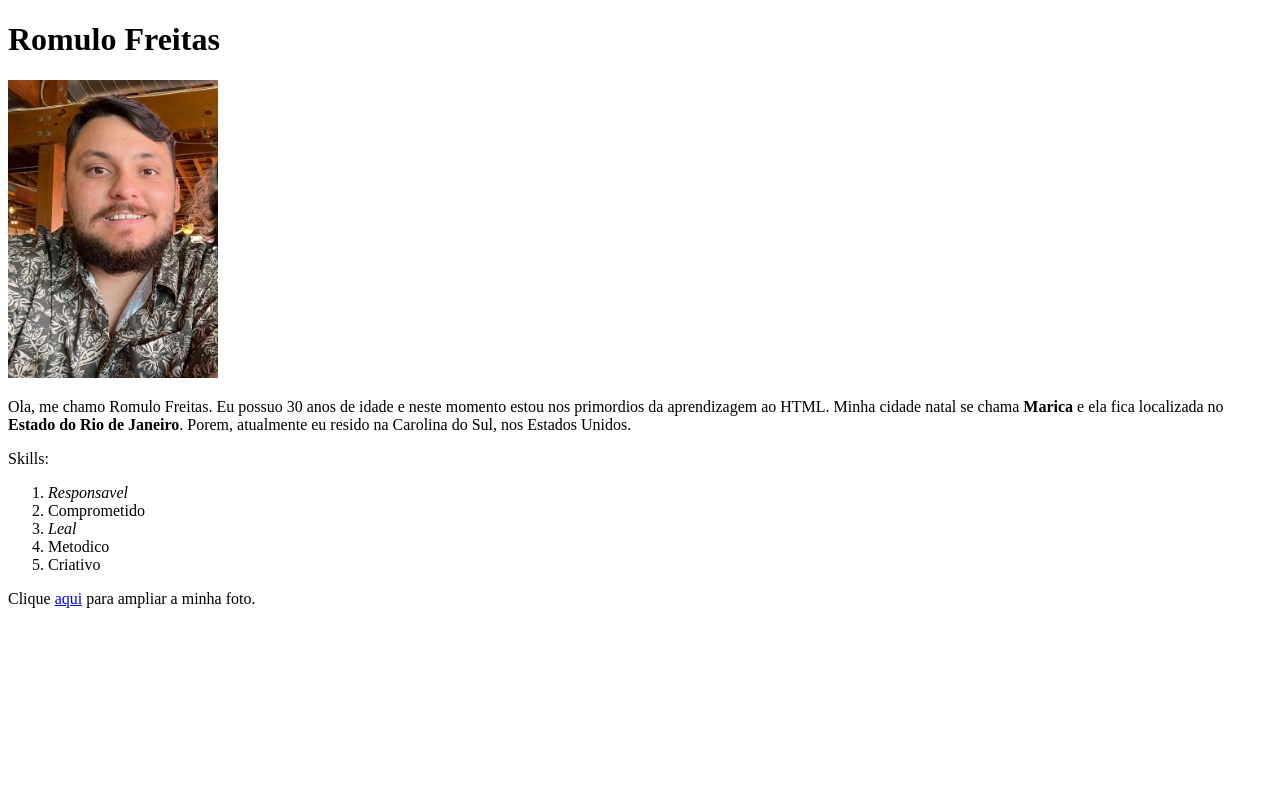
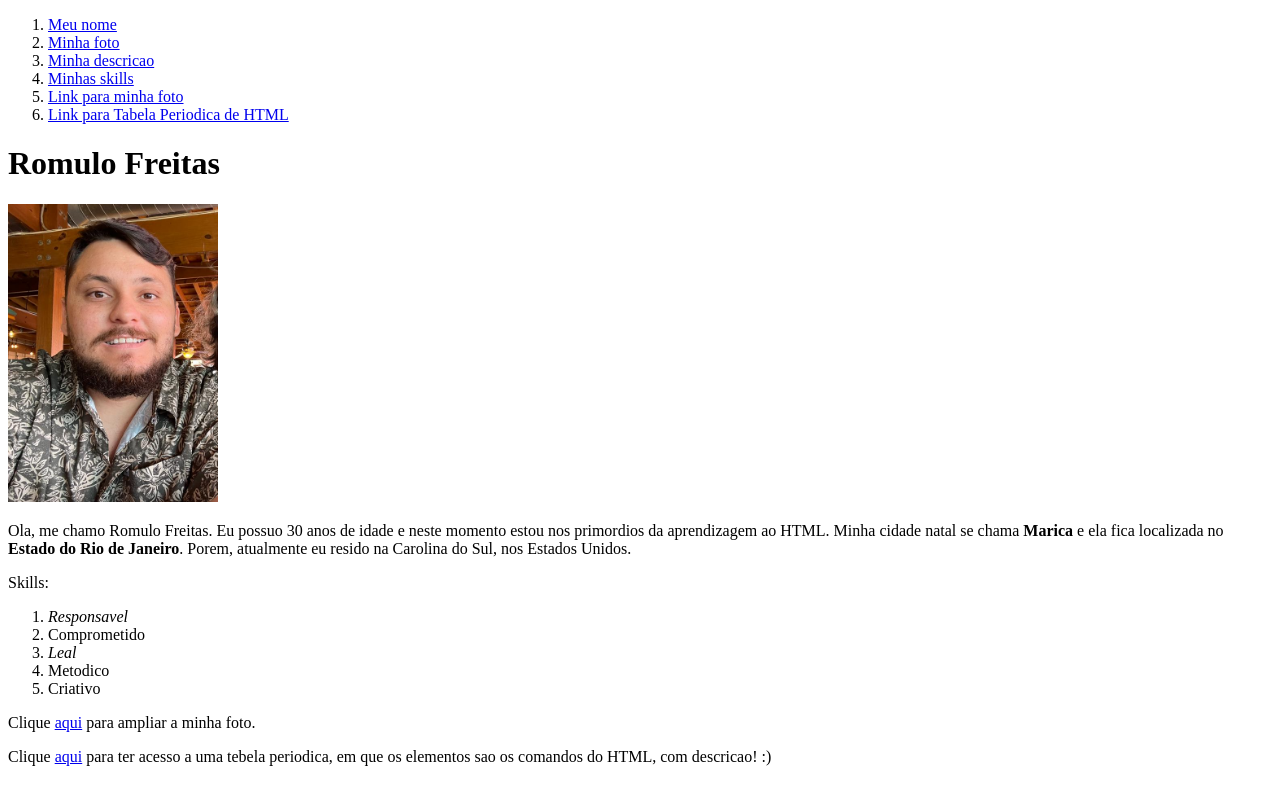
Before and after one commit to romulorfreitas/romulorfreitas.github.io., a plain HTML site: page index.html in a window 1280 px wide. Drawn offline with Linux system fonts and the light colour scheme.

Commit message:
Aqui eu adicionei um indice no inicio do portfolio

```diff
--- a/index.html
+++ b/index.html
@@ -4,14 +4,23 @@
     <meta charset="UTF-8">
     <meta http-equiv="X-UA-Compatible" content="IE=edge">
     <meta name="viewport" content="width=device-width, initial-scale=1.0">
-    <title>Romulo`s Portfolio</title>
+    <title id="nome">Romulo`s Portfolio</title>
 </head>
 <body>
+    <ol><li> <a href="#nome">Meu nome</a></li>
+        <li> <a href="#foto">Minha foto</a></li>
+        <li> <a href="#descricao">Minha descricao</a></li>
+        <li> <a href="#skills">Minhas skills</a></li>
+        <li> <a href="#linkfoto">Link para minha foto</a></li>
+        <li> <a href="#linktabela">Link para Tabela Periodica de HTML</a></li>
+
+    </ol>
     <h1>Romulo Freitas</h1>
-    <img src="Romulo-perfil.png" width="210px" alt="foto de perfil do Romulo vestindo uma blusa florida">
-<p>Ola, me chamo Romulo Freitas. Eu possuo 30 anos de idade e neste momento estou nos primordios da aprendizagem ao HTML. Minha cidade natal se chama <strong> Marica </strong> e ela fica localizada no <strong> Estado do Rio de Janeiro</strong>. Porem, atualmente eu resido na Carolina do Sul, nos Estados Unidos.
+
+    <img src="Romulo-perfil.png" width="210px" alt="foto de perfil do Romulo vestindo uma blusa florida" id="foto">
+<p id="descricao">Ola, me chamo Romulo Freitas. Eu possuo 30 anos de idade e neste momento estou nos primordios da aprendizagem ao HTML. Minha cidade natal se chama <strong> Marica </strong> e ela fica localizada no <strong> Estado do Rio de Janeiro</strong>. Porem, atualmente eu resido na Carolina do Sul, nos Estados Unidos.
 </p>
-<p>Skills:</p>
+<p id="skills">Skills:</p>
 <ol>
     <li> <em> Responsavel </em></li>
     <li>Comprometido</li>
@@ -19,6 +28,8 @@
     <li>Metodico</li>
     <li>Criativo</li>
 </ol>
-<p>Clique <a href="Romulo-perfil.png"> aqui</a> para ampliar a minha foto.</p>
+<p id="linkfoto">Clique <a href="Romulo-perfil.png"> aqui</a> para ampliar a minha foto.</p>
+<p id="linktabela">Clique <a href="https://madebymike.github.io/html5-periodic-table/#head" target="_blank">aqui</a> para ter acesso a uma tebela periodica, em que os elementos sao os comandos do HTML, com descricao! :)
+</p>
 </body>
 </html>
```
